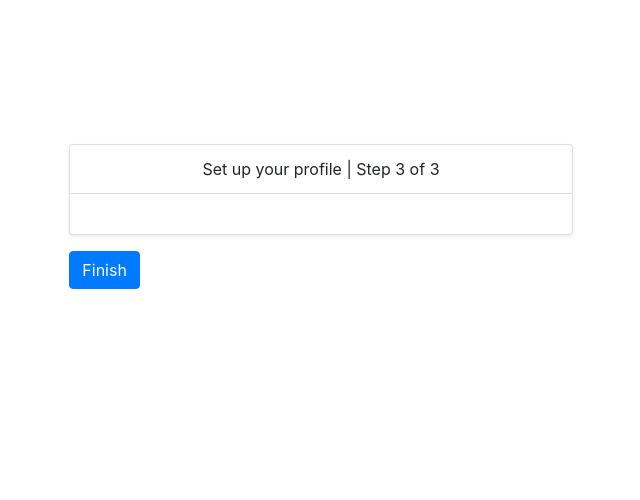
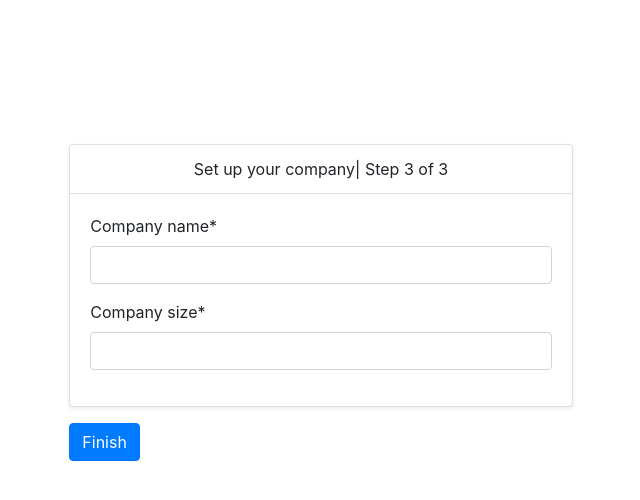
Before and after one commit to obakeng-develops/vitalio, a Django app: page /onboard/admin/company in a window 1280 px wide. Shown: the top 500 px of the page, without its empty margins (319-959 px from the left). Run offline with Django 3.2, Linux system fonts and the light colour scheme; some libraries are stand-ins or nearby versions.

Commit message:
Fixed admin onboarding and added isEnded field for Bookings.

```diff
--- a/vitalio/account/urls.py
+++ b/vitalio/account/urls.py
@@ -2,13 +2,14 @@
 from django.urls import include, path
 
 # Views
-from .views import login_provider, register_admin, register_member, register_provider, entry_point, thank_you
+from .views import login_provider, register_admin, register_member, register_company_member, register_provider, entry_point, thank_you
 
 urlpatterns = [
     path("accounts/", include("django.contrib.auth.urls")),
     path("login/provider", login_provider, name="login_provider"),
     path("register/admin", register_admin, name="register_admin"),
     path("register/member", register_member, name="register_member"),
+    path("register/company/member", register_company_member, name="register_company_member"),
     path("register/provider", register_provider, name="register_provider"),
     path("e", entry_point, name="entry_point"),
     path("thank-you", thank_you, name="thank_you"),
--- a/vitalio/member/templates/member/profile.html
+++ b/vitalio/member/templates/member/profile.html
@@ -1,6 +1,7 @@
 {% extends 'member/base.html' %}
 {% load crispy_forms_tags %}
 {% load permission_tags %}
+{% load static %}
 
 {% block title %} Profile {% endblock %}
 
@@ -24,7 +25,7 @@
                 <div class="tab-pane fade show active" id="v-pills-profile" role="tabpanel" aria-labelledby="v-pills-profile-tab">
                     <div class="card shadow px-4 py-4">
                         <div class="media">
-                            <img src="..." class="mr-3" alt="...">
+                            <img src="{{ profile.profile_image.url }}" class="mr-3 rounded-circle" alt="..." width="100" height="100">
                             <div class="media-body">
                                 <div class="custom-file custom-file-naked d-block mb-1">
                                     <div class="custom-file">
--- a/vitalio/member/views.py
+++ b/vitalio/member/views.py
@@ -31,7 +31,7 @@ def member_dashboard(request):
 
     schedules = Schedule.objects.filter(isBooked=False)
 
-    bookings = Booking.objects.filter(patient=request.user)
+    bookings = Booking.objects.filter(patient=request.user, isEnded=False)
 
     context = {
         "profile": profile,
@@ -58,8 +58,11 @@ def member_profile(request):
 
         form = ProfileForm(instance=request.user)
 
+        profile = Profile.objects.get(account=request.user)
+
         context = {
             "form": form,
+            "profile": profile
         }
 
     return render(request, "member/profile.html", context)
--- a/vitalio/onboard/templates/onboard/admin/company.html
+++ b/vitalio/onboard/templates/onboard/admin/company.html
@@ -10,7 +10,7 @@
             <form method="POST">
                 {% csrf_token %}
                 <div class="card shadow-sm">
-                    <div class="card-header bg-white text-center">Set up your profile | Step 3 of 3</div>
+                    <div class="card-header bg-white text-center">Set up your company| Step 3 of 3</div>
                     <div class="card-body">
                         {{ form|crispy }}
                     </div>
--- a/vitalio/onboard/templates/onboard/admin/profile.html
+++ b/vitalio/onboard/templates/onboard/admin/profile.html
@@ -12,11 +12,10 @@
                 <div class="card shadow-sm">
                     <div class="card-header bg-white text-center">Set up your profile | Step 2 of 3</div>
                     <div class="card-body">
-
                         {{ form|crispy }}
                     </div>
                 </div>
-                <button class="btn btn-primary my-3" type="submit">Finish</button>
+                <button class="btn btn-primary my-3" type="submit">Next</button>
             </form>
         </div>
     </div>
--- a/vitalio/onboard/views.py
+++ b/vitalio/onboard/views.py
@@ -10,6 +10,7 @@ from company.forms import CompanyForm
 # Models
 from .models import Onboard
 from account.models import Profile
+from company.models import Company, AccountCompany
 
 def onboard_member(request):
     return render(request, "onboard/member/hello.html")
@@ -71,7 +72,7 @@ def onboard_admin_profile(request):
             "form": form
         }
 
-    return render(request, "onboard/admin/profile.html")
+    return render(request, "onboard/admin/profile.html", context)
 
 @transaction.atomic
 def onboard_admin_company(request):
@@ -87,10 +88,16 @@ def onboard_admin_company(request):
             onboard.save()
 
             # Update their profile
-            company = CompanyForm()
+            company = Company()
             company.company_name = form.cleaned_data["company_name"]
             company.company_size = form.cleaned_data["company_size"]
             company.save()
+
+            # Add user as part of a company
+            account_company = AccountCompany()
+            account_company.company = company
+            account_company.user = request.user
+            account_company.save()
 
             # Say thank you
             return redirect(reverse("member_dashboard"))
@@ -102,7 +109,7 @@ def onboard_admin_company(request):
         }
 
 
-    return render(request, "onboard/admin/company.html")
+    return render(request, "onboard/admin/company.html", context)
 
 def onboard_provider(request):
     return render(request, "onboard/provider/hello.html")
--- a/vitalio/provider/models.py
+++ b/vitalio/provider/models.py
@@ -42,6 +42,7 @@ class Booking(m.Model):
     timeslot = m.ForeignKey(Schedule, on_delete=m.CASCADE, related_name="provider_timeslot")
     room_code = m.CharField(max_length=20, default=generate_room_code, null=True, unique=True)
     isAccepted = m.BooleanField(default=False)
+    isEnded = m.BooleanField(default=False)
 
     def __str__(self):
         return self.room_code
--- a/vitalio/provider/views.py
+++ b/vitalio/provider/views.py
@@ -160,4 +160,9 @@ def leave_call(request):
 
         room = client.video.rooms(roomcode).update(status='completed')
 
+        # End the booking
+        booking = Booking.objects.get(room_code=roomcode)
+        booking.isEnded = True
+        booking.save()
+
     return redirect(reverse("provider_dashboard"))
```
Also changed, not shown: vitalio/account/templates/account/register_member_company.html (added, +25 -0 lines), vitalio/account/views.py (+26 -0 lines), vitalio/vitalio/settings.py (+18 -17 lines), vitalio/provider/migrations/0003_booking_isended.py (added).
